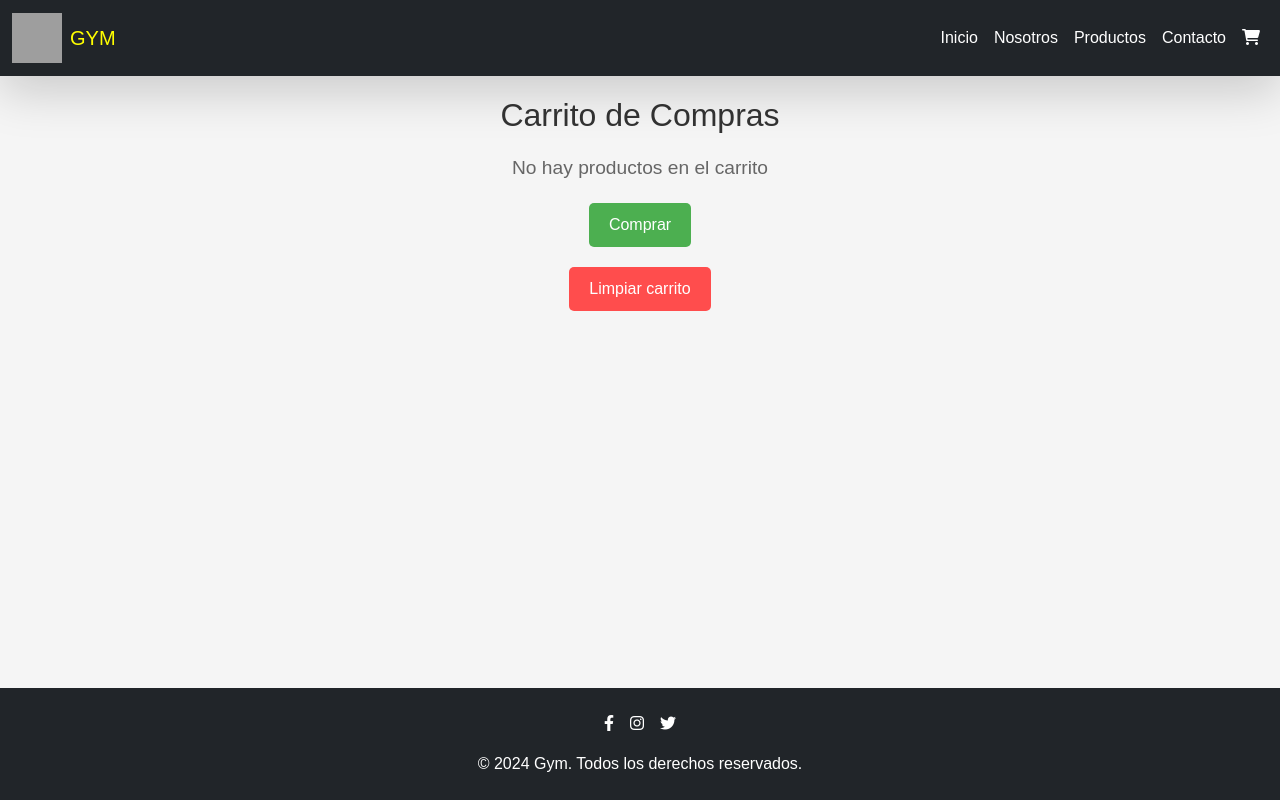
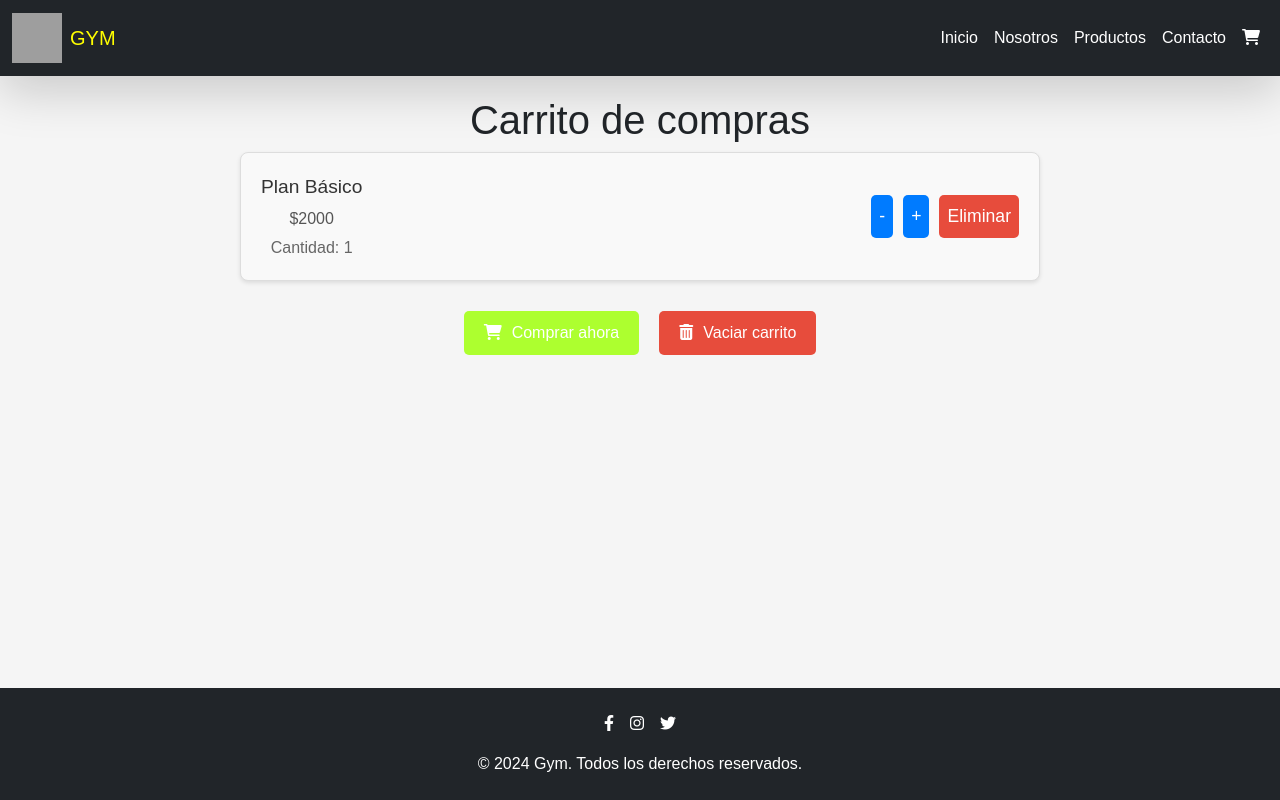
Before and after one commit to myrx2/proyecto-gym, a Next.js app: page /cart in a window 1280 px wide. Built offline with nearby package versions, Linux system fonts and the light colour scheme; data requests are answered from the project's data file; grey boxes are pictures that could not be loaded.

Commit message:
Cart-proces

```diff
--- a/src/components/CardSection.jsx
+++ b/src/components/CardSection.jsx
@@ -2,7 +2,6 @@ import React, { useState } from "react";
 import styles from "../styles/CardSection.module.css";
 
 const CardSection = ({ products = [], addToCart }) => {
-
   const [likedProducts, setLikedProducts] = useState({});
 
   const toggleLike = (productId) => {
@@ -38,7 +37,7 @@ const CardSection = ({ products = [], addToCart }) => {
                 <p className={styles.price}>${product.price}</p>
                 <button
                   className={styles.buyButton}
-                  onClick={() => addToCart(product)}
+                  onClick={() => addToCart(product)} // Llamada a addToCart para agregar el producto
                 >
                   Comprar
                 </button>
--- a/src/components/CartItem.js
+++ b/src/components/CartItem.js
@@ -1,11 +1,11 @@
 import React from "react";
 import styles from "../styles/CartItem.module.css";
 
-const CartItem = ({ item, addToCart, deleteFromCart }) => {
+const CartItem = ({ item, addToCart, removeFromCart, decreaseItemQuantity }) => {
   return (
     <div className={styles.cartItem}>
       <div className={styles.cartItemDetails}>
-        <span className={styles.cartItemName}>{item.title}</span> {/* Aquí debería ser item.title, no item.name */}
+        <span className={styles.cartItemName}>{item.title}</span> {/* Asegúrate de que sea item.title */}
         <span className={styles.cartItemPrice}>
           ${item.totalPrice || item.price * item.quantity}
         </span>
@@ -14,19 +14,19 @@ const CartItem = ({ item, addToCart, deleteFromCart }) => {
       <div className={styles.cartItemButtons}>
         <button
           className={styles.decreaseButton}
-          onClick={() => deleteFromCart(item.id)}
+          onClick={() => decreaseItemQuantity(item.id)} // Llama a decreaseItemQuantity para restar de a uno
         >
           -
         </button>
         <button
           className={styles.increaseButton}
-          onClick={() => addToCart(item)}
+          onClick={() => addToCart(item)} // Llama a addToCart para agregar más
         >
           +
         </button>
         <button
           className={styles.deleteButton}
-          onClick={() => deleteFromCart(item.id, true)}
+          onClick={() => removeFromCart(item.id)} // Llama a removeFromCart para eliminar el producto completamente
         >
           Eliminar
         </button>
--- a/src/components/PlanCard.js
+++ b/src/components/PlanCard.js
@@ -8,7 +8,7 @@ const PlanCard = ({ title, description, price, onAcquire }) => {
       <div className={styles['plan-card']}>
         <h3 className={styles['plan-title']}>{title}</h3>
         <p className={styles['plan-description']}>{description}</p>
-        <div className={styles['plan-price']}>{price}</div>
+        <div className={styles['plan-price']}>${price}</div>
         <button onClick={onAcquire} className={styles['plan-button']}>
           Adquirir
         </button>
--- a/src/db/db.json
+++ b/src/db/db.json
@@ -133,5 +133,13 @@
       "price": 6000
     }
   ],
-  "cart": []
+  "cart": [
+    {
+      "id": "1",
+      "title": "Plan Básico",
+      "description": "Acceso a las funciones básicas del gimnasio.",
+      "price": 2000,
+      "quantity": 1
+    }
+  ]
 }
--- a/src/pages/cart.js
+++ b/src/pages/cart.js
@@ -1,4 +1,4 @@
-import React, { useEffect, useReducer, useState } from "react";
+import React, { useState, useEffect, useReducer } from "react";
 import axios from "axios";
 import { shoppingReducer, shoppingInitialState, TYPES } from "@/reducer/shoppingReducer";
 import CartItem from "../components/CartItem";
@@ -7,7 +7,7 @@ import styles from "../styles/CartPage.module.css";
 const CartPage = () => {
   const [state, dispatch] = useReducer(shoppingReducer, shoppingInitialState);
   const { cart } = state;
-  const [purchaseCompleted, setPurchaseCompleted] = useState(false); // Nuevo estado para gestionar la compra
+  const [purchaseCompleted, setPurchaseCompleted] = useState(false);
 
   const ENDPOINTS = {
     cart: "http://localhost:5000/cart",
@@ -46,34 +46,54 @@ const CartPage = () => {
         await axios.post(ENDPOINTS.cart, {
           ...item,
           quantity: 1,
-          totalPrice: item.price,
         });
       }
-
       updateState();
     } catch (error) {
-      console.error("Error adding to cart:", error);
+      console.error("Error adding item to cart:", error);
     }
   };
 
-  const deleteFromCart = async (id, all = false) => {
+  const removeFromCart = async (id) => {
     try {
-      const itemToDelete = cart.find((item) => item.id === id);
-
-      if (all || itemToDelete.quantity === 1) {
       await axios.delete(`${ENDPOINTS.cart}/${id}`);
-      } else {
-        const newQuantity = itemToDelete.quantity - 1;
-        await axios.put(`${ENDPOINTS.cart}/${id}`, {
-          ...itemToDelete,
-          quantity: newQuantity,
-          totalPrice: newQuantity * itemToDelete.price,
-        });
-      }
-
       updateState();
     } catch (error) {
-      console.error("Error deleting from cart:", error);
+      console.error("Error removing item from cart:", error);
+    }
+  };
+
+  const decreaseItemQuantity = async (id) => {
+    const itemToUpdate = cart.find((item) => item.id === id);
+
+    if (itemToUpdate) {
+      const updatedQuantity = itemToUpdate.quantity - 1;
+      if (updatedQuantity > 0) {
+        try {
+          await axios.put(`${ENDPOINTS.cart}/${itemToUpdate.id}`, {
+            ...itemToUpdate,
+            quantity: updatedQuantity,
+            totalPrice: updatedQuantity * itemToUpdate.price,
+          });
+          updateState();
+        } catch (error) {
+          console.error("Error decreasing item quantity:", error);
+        }
+      } else {
+        removeFromCart(id); // Si la cantidad es 1, eliminamos el producto
+      }
+    }
+  };
+
+  const handleCheckout = async () => {
+    try {
+      for (let item of cart) {
+        await axios.delete(`${ENDPOINTS.cart}/${item.id}`);
+      }
+      updateState();
+      setPurchaseCompleted(true);
+    } catch (error) {
+      console.error("Error during checkout:", error);
     }
   };
 
@@ -82,51 +102,42 @@ const CartPage = () => {
       for (let item of cart) {
         await axios.delete(`${ENDPOINTS.cart}/${item.id}`);
       }
-      updateState();
+      updateState(); // Refrescar después de eliminar todos los productos
     } catch (error) {
-      console.error("Error clearing the cart:", error);
-    }
-  };
-
-  const handlePurchase = async () => {
-    try {
-      // Simular la compra (puedes integrar con un sistema de pago real)
-      await clearCart();
-      setPurchaseCompleted(true); // Cambiar estado a 'comprado'
-    } catch (error) {
-      console.error("Error completing the purchase:", error);
+      console.error("Error clearing cart:", error);
     }
   };
 
   return (
-    <div className={styles.cartPage}>
-      <h1 className={styles.cartTitle}>Carrito de Compras</h1>
-      {purchaseCompleted ? (
-        <p className={styles.cartEmptyMessage}>¡Gracias por su compra!</p>
-      ) : cart.length === 0 ? (
-        <p className={styles.cartEmptyMessage}>No hay productos en el carrito</p>
-      ) : (
-        <div className={styles.cartItemList}>
+    <div className={styles.cartContainer}>
+      <h1>Carrito de compras</h1>
+      {cart && cart.length > 0 ? (
+        <>
+          <div className={styles.cartItems}>
             {cart.map((item) => (
               <CartItem
                 key={item.id}
-              item={item}  // Asegúrate de que item tiene las propiedades correctas
+                item={item}
                 addToCart={addToCart}
-              deleteFromCart={deleteFromCart}
+                removeFromCart={removeFromCart}
+                decreaseItemQuantity={decreaseItemQuantity}
               />
             ))}
           </div>
-      )}
-      {purchaseCompleted ? null : (
-        <div className={styles.cartFooter}>
-          <button onClick={handlePurchase} className={styles.buyButton}>
-            Comprar
+          <div className={styles.buttonsContainer}>
+            <button className={styles.checkoutButton} onClick={handleCheckout}>
+              <i className={`fas fa-shopping-cart ${styles.cartIcon}`}></i>
+              Comprar ahora
+            </button>
+            <button className={styles.clearCartButton} onClick={clearCart}>
+              <i className={`fas fa-trash-alt ${styles.trashIcon}`}></i>
+              Vaciar carrito
             </button>
           </div>
+        </>
+      ) : (
+        <p>El carrito está vacío.</p>
       )}
-      <button onClick={clearCart} className={styles.clearCartButton}>
-        Limpiar carrito
-      </button>
     </div>
   );
 };
--- a/src/reducer/shoppingReducer.js
+++ b/src/reducer/shoppingReducer.js
@@ -1,4 +1,3 @@
-// shoppingReducer.js
 export const TYPES = {
   READ_STATE: "READ_STATE",
   ADD_TO_CART: "ADD_TO_CART",
@@ -30,15 +29,14 @@ export const shoppingReducer = (state, action) => {
       );
 
       if (itemIndex >= 0) {
-
         const updatedCart = [...state.cart];
         updatedCart[itemIndex].quantity += 1;
+        updatedCart[itemIndex].totalPrice = updatedCart[itemIndex].quantity * updatedCart[itemIndex].price;
         return { ...state, cart: updatedCart };
       } else {
-
         return {
           ...state,
-          cart: [...state.cart, { ...action.payload, quantity: 1 }],
+          cart: [...state.cart, { ...action.payload, quantity: 1 }], // Agrega el nuevo producto al carrito
         };
       }
 
@@ -51,10 +49,12 @@ export const shoppingReducer = (state, action) => {
         const item = state.cart[cartItemIndex];
         const updatedCart = [...state.cart];
 
+        // Si la cantidad es 1, eliminamos el artículo. Si es mayor a 1, simplemente la reducimos en 1
         if (item.quantity === 1) {
           updatedCart.splice(cartItemIndex, 1);
         } else {
           updatedCart[cartItemIndex].quantity -= 1;
+          updatedCart[cartItemIndex].totalPrice = updatedCart[cartItemIndex].quantity * updatedCart[cartItemIndex].price;
         }
 
         return { ...state, cart: updatedCart };
@@ -65,13 +65,13 @@ export const shoppingReducer = (state, action) => {
     case TYPES.REMOVE_ITEM:
       return {
         ...state,
-        cart: state.cart.filter((item) => item.id !== action.payload.id),
+        cart: state.cart.filter((item) => item.id !== action.payload.id), // Eliminar un solo artículo
       };
 
     case TYPES.CLEAR_CART:
       return {
         ...state,
-        cart: [],
+        cart: [], // Vaciamos el carrito
       };
 
     case TYPES.UPDATE_QUANTITY:
@@ -81,6 +81,7 @@ export const shoppingReducer = (state, action) => {
       if (cartUpdateIndex >= 0) {
         const updatedCart = [...state.cart];
         updatedCart[cartUpdateIndex].quantity = quantity;
+        updatedCart[cartUpdateIndex].totalPrice = quantity * updatedCart[cartUpdateIndex].price;
         return { ...state, cart: updatedCart };
       }
 
--- a/src/styles/CartItem.module.css
+++ b/src/styles/CartItem.module.css
@@ -1,67 +1,74 @@
-
+/* Estilos para cada ítem del carrito */
 .cartItem {
   display: flex;
   justify-content: space-between;
   align-items: center;
-  padding: 15px;
-  background-color: #f9f9f9;
-  border: 1px solid #ddd;
+  padding: 20px;
+  background-color: #f9f9f9; /* Fondo claro para cada ítem */
+  border: 1px solid #ddd; /* Borde gris claro */
   border-radius: 8px;
-  box-shadow: 0 2px 4px rgba(0, 0, 0, 0.1);
+  box-shadow: 0 2px 4px rgba(0, 0, 0, 0.1); /* Sombra sutil */
+  margin-bottom: 1rem; /* Espacio entre ítems */
+  width: 100%; /* Asegura que cada ítem ocupe todo el ancho disponible */
+  max-width: 800px;
+  margin: 0 auto; /* Centra el ítem */
 }
 
 .cartItemDetails {
   display: flex;
   flex-direction: column;
-  gap: 5px;
+  gap: 5px; /* Espacio entre los detalles del ítem */
 }
 
 .cartItemName {
   font-size: 1.2rem;
-  color: #333;
+  color: #333; /* Color oscuro para el nombre */
 }
 
 .cartItemPrice {
   font-size: 1rem;
-  color: #555;
+  color: #555; /* Gris para el precio */
 }
 
 .cartItemQuantity {
   font-size: 1rem;
-  color: #666;
+  color: #666; /* Gris claro para la cantidad */
 }
 
 .cartItemButtons {
   display: flex;
-  gap: 10px;
+  gap: 10px; /* Espacio entre los botones */
 }
 
-.deleteButton {
-  background-color: #ff4d4d;
+/* Estilos para los botones de aumentar/restar/eliminar */
+.decreaseButton,
+.increaseButton {
+  background-color: #007bff; /* Azul para los botones de aumentar/restar */
   color: white;
   border: none;
   padding: 8px;
   border-radius: 5px;
   cursor: pointer;
   transition: background-color 0.3s ease;
+  font-size: 1.1rem; /* Tamaño de fuente más grande */
 }
 
-.deleteButton:hover {
-  background-color: #cc0000;
+.decreaseButton:hover,
+.increaseButton:hover {
+  background-color: #0056b3; /* Azul más oscuro en hover */
 }
 
-.decreaseButton,
-.increaseButton {
-  background-color: #007bff;
+.deleteButton {
+  background-color: #e74c3c; /* Rojo para el botón de eliminar */
   color: white;
   border: none;
   padding: 8px;
   border-radius: 5px;
   cursor: pointer;
   transition: background-color 0.3s ease;
+  font-size: 1.1rem; /* Tamaño de fuente más grande */
 }
 
-.decreaseButton:hover,
-.increaseButton:hover {
-  background-color: #0056b3;
+.deleteButton:hover {
+  background-color: #c0392b; /* Rojo más oscuro en hover */
 }
--- a/src/styles/CartPage.module.css
+++ b/src/styles/CartPage.module.css
@@ -1,62 +1,42 @@
-.cartPage {
+.cartContainer {
+  text-align: center;
   padding: 20px;
-  max-width: 1200px;
-  margin: 0 auto;
 }
 
-.cartTitle {
-  font-size: 2rem;
-  color: #333;
-  text-align: center;
+.cartItems {
   margin-bottom: 20px;
 }
 
-/* Mensaje cuando el carrito está vacío */
-.cartEmptyMessage {
-  font-size: 1.2rem;
-  text-align: center;
-  color: #666;
-}
-
-/* Estilo para la lista de artículos del carrito */
-.cartItemList {
-  display: flex;
-  flex-direction: column;
-  gap: 15px; /* Espacio entre cada producto */
-}
-
-/* Estilo para el botón de limpiar carrito */
-.clearCartButton {
-  background-color: #ff4d4d;
-  color: white;
+.checkoutButton, .clearCartButton {
+  background-color: greenyellow; /* Color de fondo */
+  color: white; /* Texto blanco */
   padding: 10px 20px;
   border: none;
   border-radius: 5px;
+  font-size: 16px;
   cursor: pointer;
-  transition: background-color 0.3s ease;
-  display: block;
-  margin: 20px auto;
-  font-size: 1rem;
+  transition: background-color 0.3s ease, transform 0.2s ease;
+  margin: 10px; /* Espaciado entre botones */
+}
+
+.checkoutButton:hover, .clearCartButton:hover {
+  background-color: #ff7f00; /* Hover de color más oscuro */
+  transform: scale(1.05); /* Le da un pequeño efecto de aumento */
+}
+
+.checkoutButton:focus, .clearCartButton:focus {
+  outline: none;
+  box-shadow: 0 0 10px rgba(255, 165, 0, 0.5); /* Sombra cuando el botón es enfocado */
+}
+
+.cartIcon, .trashIcon {
+  margin-right: 10px; /* Espaciado entre el icono y el texto */
+}
+
+.clearCartButton {
+  background-color: #e74c3c; /* Color de fondo para Vaciar carrito */
 }
 
 .clearCartButton:hover {
-  background-color: #cc0000;
+  background-color: #c0392b; /* Hover de color más oscuro para Vaciar carrito */
 }
-
-/* Estilo para el botón de comprar (similar al de limpiar carrito) */
-.buyButton {
-  background-color: #4CAF50; /* Color verde similar al estilo del botón */
-  color: white;
-  padding: 10px 20px;
-  border: none;
-  border-radius: 5px;
-  cursor: pointer;
-  transition: background-color 0.3s ease;
-  display: block;
-  margin: 20px auto;
-  font-size: 1rem;
-}
-
-.buyButton:hover {
-  background-color: #45a049; /* Efecto de hover similar al de limpiar carrito */
-}
```
Also changed, not shown: src/pages/products.js (+16 -2 lines), src/styles/ProductsPage.module.css (added, +96 -0 lines), src/utils/planData.js (added, +17 -0 lines), src/reducer/shoppingInitialState.js (deleted). Lines whose indentation alone changed are shown as unchanged.
